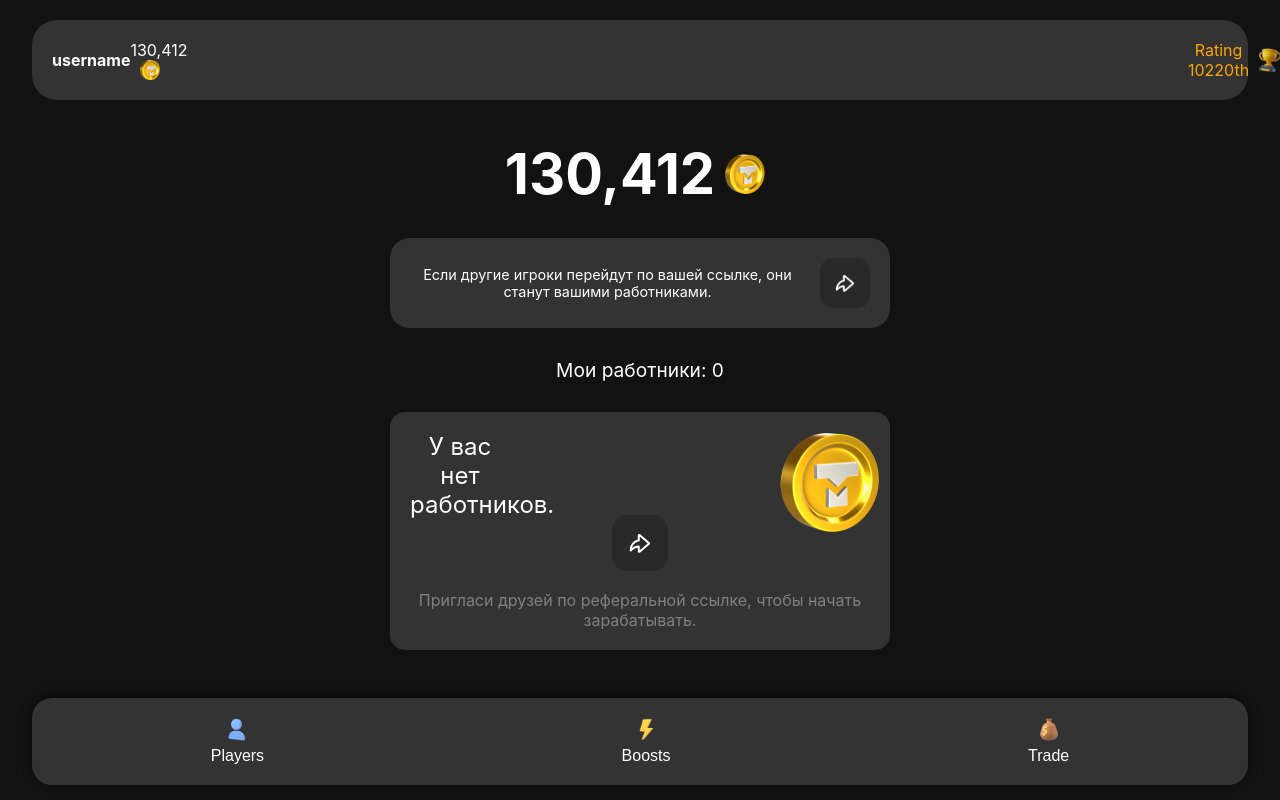
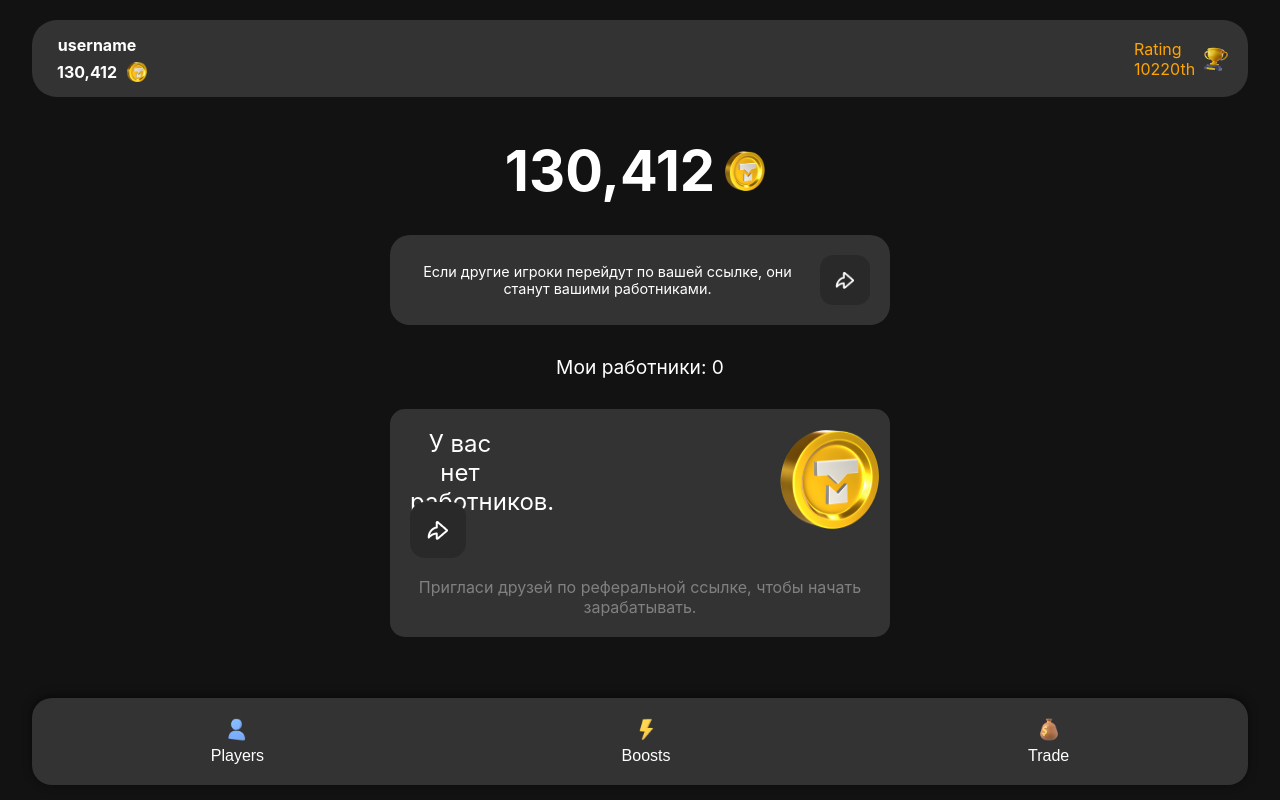
Before and after one commit to artemodkow/tg-webapp-react, a React (Create React App) app: page / in a window 1280 px wide. Built offline with nearby package versions, Linux system fonts and the light colour scheme; a web font is replaced by a local one.

Commit message:
edit menu username

```diff
--- a/src/components/Players/Players.css
+++ b/src/components/Players/Players.css
@@ -16,7 +16,7 @@
     align-items: center;
     margin-top: 20px;
     width: 95%;
-    padding: 20px;
+    padding: 15px;
     background-color: #333; /* Темный фон */
     border-radius: 25px; /* Закругленные углы */
     margin-bottom: 20px; /* Отступ снизу */
@@ -33,14 +33,17 @@
 }*/
 
 .user-name {
-    margin: 5px 0;
+    display: flex;
+    align-items: flex-start;
     font-size: 1em;
     font-weight: bold;
+    margin-bottom: 2px;
 }
 .user-name-balance {
     display: flex;
-    flex-direction: column;
-    align-items: flex-start;
+    flex-direction: column; /* Ставим дочерние элементы в столбик */
+    align-items: center; /* Центрируем дочерние элементы по горизонтали */
+    margin-right: 30px;
 }
 .user-coins {
     display: flex;
@@ -53,18 +56,21 @@
 .coin-icon-coins {
     width: 20px;
     height: 20px;
-    margin-right: 10px;
     margin-left: 10px;
 }
 
 .user-rating {
     display: flex;
     color: orange;
-    width: 40px;
-    height: 40px;
     align-items: center;
     cursor: pointer;
     margin-left: auto;
+}
+.text-rating{
+    width: 30px;
+    height: 30px;
+    margin-right: 30px;
+    margin-bottom: 10px;
 }
 
 .rating-icon {
@@ -242,8 +248,7 @@
     height: 50px;
 }
 .referral-link-button {
-    align-self: center; /* Центрируем кнопку внутри контейнера */
-    margin-top: -20px; /* Выравнивание кнопки слева */
+    margin-top: -30px; /* Выравнивание кнопки слева */
     margin-bottom: 5px; /* Расстояние до следующего элемента */
 }
 
--- a/src/components/Players/Players.js
+++ b/src/components/Players/Players.js
@@ -59,17 +59,20 @@ const Players = () => {
                             {/*<img src={user?.photo_url} className="user-avatar"/>*/}
 
                             {/*никнейм*/}
+                            <div className="user-name-balance">
                                 <div className="user-name">{userData.name}</div>
-                            {/*монеты у ника*/}
-                            <div className="user-name-balance">
+                                <div className="user-coins">
                                     {userData.coins}
                                     <img src={process.env.PUBLIC_URL + "/icons/Монетка золотая право.png"} alt="Coin"
                                          className="coin-icon-coins"/>
                                 </div>
+                            </div>
                             {/*рейтинг*/}
                             {/* рейтинг */}
                             <div className="user-rating" onClick={() => setCurrentPage('rating')}>
-                            <div>{userData.rating}</div>
+                                <div className="text-rating">
+                                    {userData.rating}
+                                </div>
                                 <img
                                     src={process.env.PUBLIC_URL + "/icons/Кубок.png"}
                                     alt="Rating Icon"
```
Lines whose indentation alone changed are shown as unchanged.
